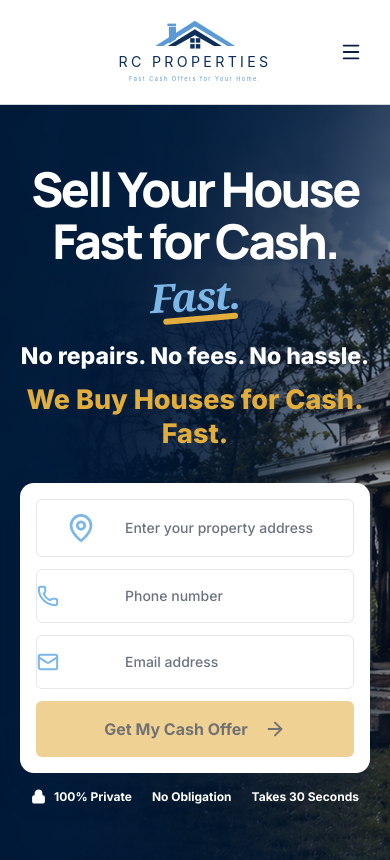
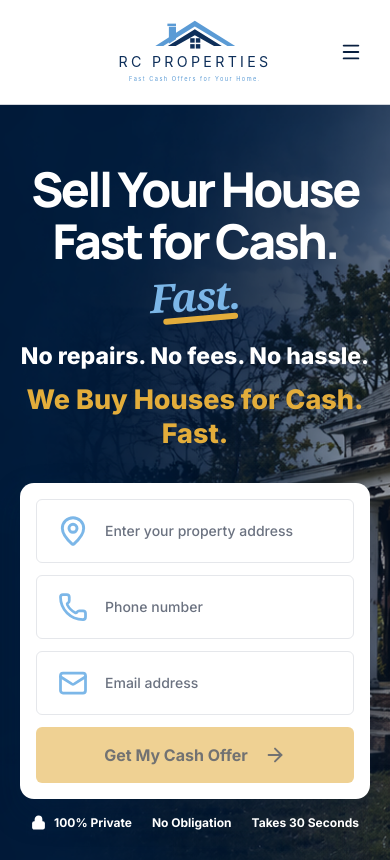
Before and after one commit to sockhead360/rc-properties, a Next.js app: page / in a window 390 px wide. Shown: the top 860 px of the page. Built offline with nearby package versions, Linux system fonts and the light colour scheme.

Commit message:
Polish mobile lead form alignment

```diff
--- a/src/components/home/HomeAddressBar.tsx
+++ b/src/components/home/HomeAddressBar.tsx
@@ -236,8 +236,8 @@ export default function HomeAddressBar() {
       >
         <div className="grid gap-3">
           <div ref={addressBoxRef} className="relative">
-            <label className="grid min-h-[58px] grid-cols-[88px_1fr] items-center rounded-md border border-gray-200 bg-white px-0 sm:flex sm:gap-3 sm:px-4">
-              <span className="flex shrink-0 items-center justify-center sm:w-10">
+            <label className="flex min-h-[64px] items-center gap-3 rounded-md border border-gray-200 bg-white px-4 sm:min-h-[58px]">
+              <span className="flex h-10 w-10 shrink-0 items-center justify-center">
                 {loadingSuggestions ? (
                   <Loader2
                     size={26}
@@ -246,7 +246,7 @@ export default function HomeAddressBar() {
                   />
                 ) : (
                   <MapPin
-                    size={30}
+                    size={32}
                     strokeWidth={2.2}
                     className="text-rc-light-blue"
                   />
@@ -298,12 +298,14 @@ export default function HomeAddressBar() {
           </div>
 
           <div className="grid gap-3 sm:grid-cols-2">
-            <label className="grid min-h-[54px] grid-cols-[88px_1fr] items-center rounded-md border border-gray-200 bg-white px-0 sm:flex sm:gap-3 sm:px-4">
+            <label className="flex min-h-[64px] items-center gap-3 rounded-md border border-gray-200 bg-white px-4 sm:min-h-[54px]">
+            <span className="flex h-10 w-10 shrink-0 items-center justify-center">
               <Phone
-              size={22}
+                size={30}
                 strokeWidth={2.2}
-              className="shrink-0 text-rc-light-blue"
+                className="text-rc-light-blue"
               />
+            </span>
             <span className="sr-only">Phone number</span>
             <input
               value={phone}
@@ -320,12 +322,14 @@ export default function HomeAddressBar() {
             />
             </label>
 
-            <label className="grid min-h-[54px] grid-cols-[88px_1fr] items-center rounded-md border border-gray-200 bg-white px-0 sm:flex sm:gap-3 sm:px-4">
+            <label className="flex min-h-[64px] items-center gap-3 rounded-md border border-gray-200 bg-white px-4 sm:min-h-[54px]">
+            <span className="flex h-10 w-10 shrink-0 items-center justify-center">
               <Mail
-              size={22}
+                size={30}
                 strokeWidth={2.2}
-              className="shrink-0 text-rc-light-blue"
+                className="text-rc-light-blue"
               />
+            </span>
             <span className="sr-only">Email address</span>
             <input
               value={email}
```
Lines whose indentation alone changed are shown as unchanged.
